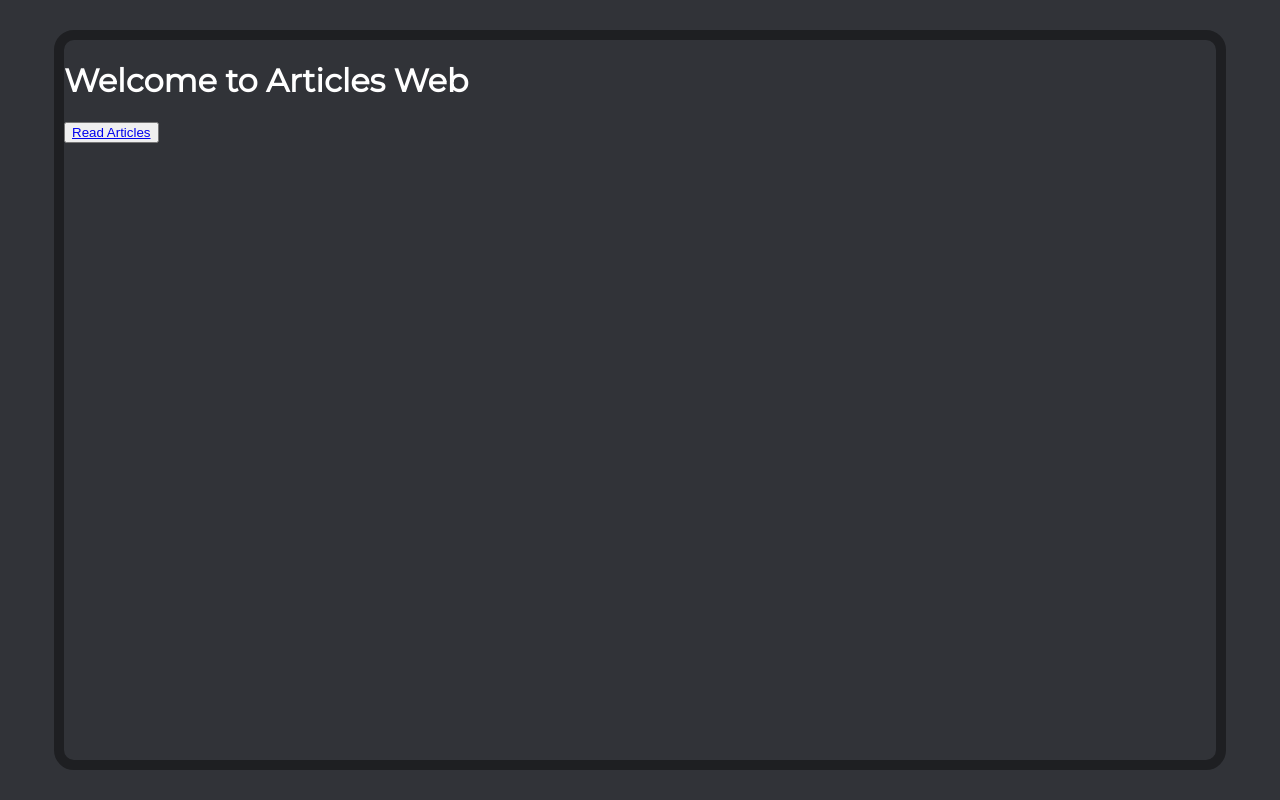
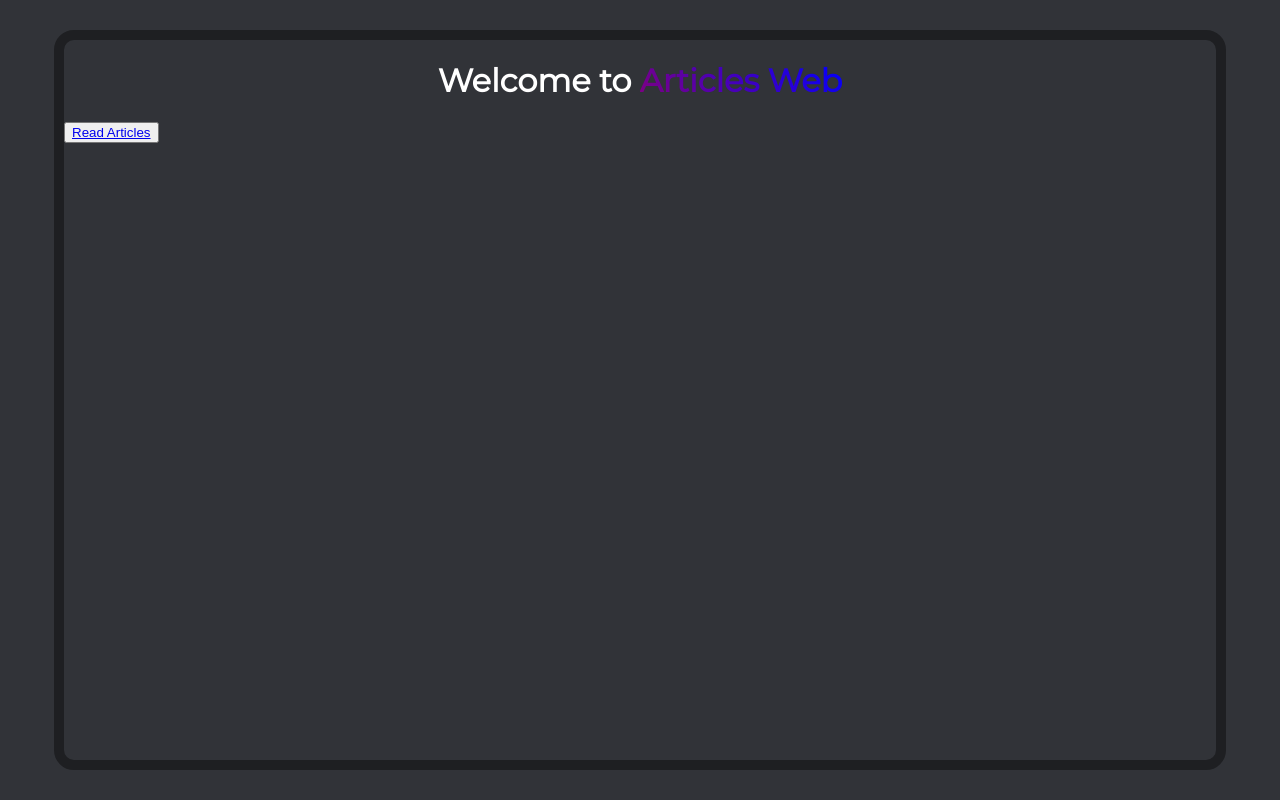
Before and after one commit to ChuzaWick420/Articles_Web, a React (Vite) app: page / in a window 1280 px wide. Built offline with nearby package versions, Linux system fonts and the light colour scheme.

Commit message:
Centered heading and assigned gradient to website name

```diff
--- /dev/null
+++ b/src/pages/landing/landing.css
@@ -0,0 +1,10 @@
+.landing_page > h1 {
+    text-align: center;
+}
+
+.website_name {
+    background-image: linear-gradient(45deg, purple, blue);
+    -webkit-background-clip: text;
+    background-clip: text;
+    color: transparent;
+}
--- a/src/pages/landing/landing.jsx
+++ b/src/pages/landing/landing.jsx
@@ -1,5 +1,7 @@
 import React from "react";
 import { Link } from "react-router-dom";
+
+import "./landing.css";
 
 function Landing () {
     return (
```
